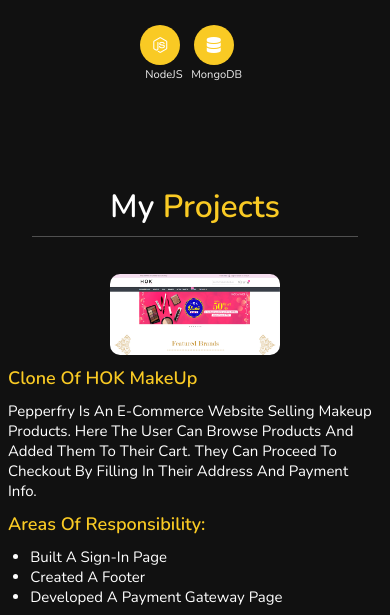
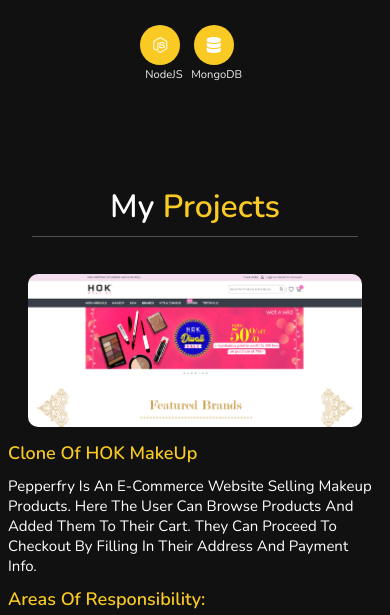
Before and after one commit to jangidamit358/portfolio, a plain HTML site: page index.html in a window 390 px wide. Shown: the part 1561-2176 px from the top of the page. Drawn offline with nearby package versions, Linux system fonts and the light colour scheme.

Commit message:
Update style.css

```diff
--- a/style.css
+++ b/style.css
@@ -449,17 +449,19 @@
 }
 .projectImage{
     /* border: 1px solid rgb(30, 161, 100); */
-    width: 46%;
-    height: 225px;
+    width: 47%;
+    /* height: 225px; */
     margin-top: 10%;
     border-radius: 15px;
 }
 .screenShot{
-    width: 99%; height: 99%;border-radius: 10px;
+    width: 99%;
+     /* height: 99%; */
+    border-radius: 10px;
 }
 .screenShot:hover{
     width: 100%;
-    height: 100%;
+    /* height: 100%; */
 }
 .veiw{
     border: 1px solid #f9ca24;
@@ -542,9 +544,13 @@
     #amitprojecticon{
         width: 100%;
     }
+    .projectImage{
+        /* border: 1px solid rgb(30, 161, 100); */
+        width: 40%;
+    }
  }
 
-@media (max-width:400px){
+@media (max-width:450px){
 
     header{
         width: 100% !important;
@@ -603,19 +609,21 @@
 
     .projectImage{
         /* border: 1px solid rgb(30, 161, 100); */
-        /* width: 46%; */
+        width: 90%;
         text-align: center;
         margin: auto;
-        height: 50%;
+        /* height: 50%; */
         margin-top: 10%;
         border-radius: 15px;
     }
     .screenShot{
-        width: 99%; height: 99%;border-radius: 10px;
+        width: 99%;
+         /* height: 99%; */
+         border-radius: 10px;
     }
     .screenShot:hover{
         width: 100%;
-        height: 100%;
+        /* height: 100%; */
     }
     .veiw{
         border: 1px solid #f9ca24;
```
